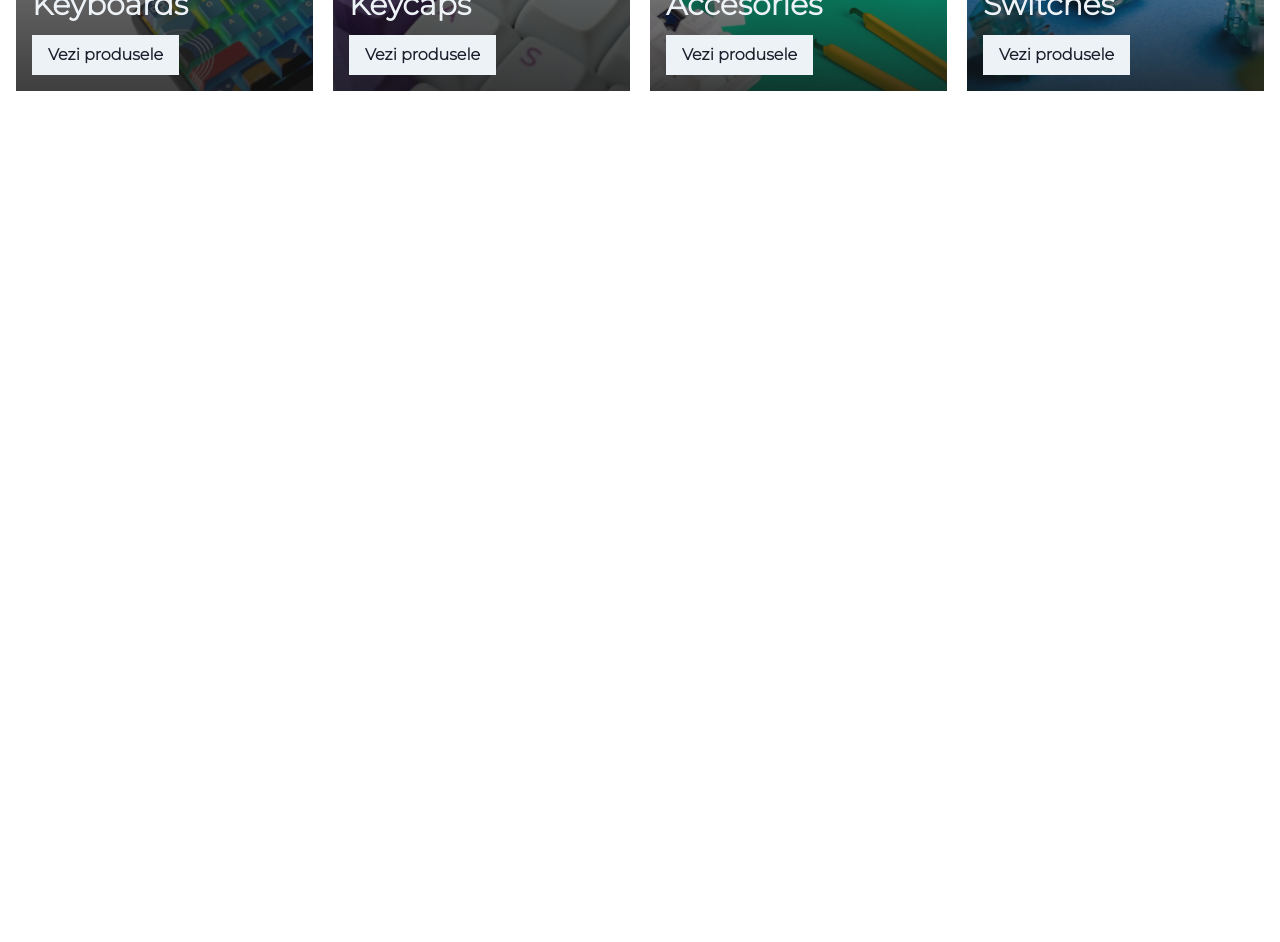
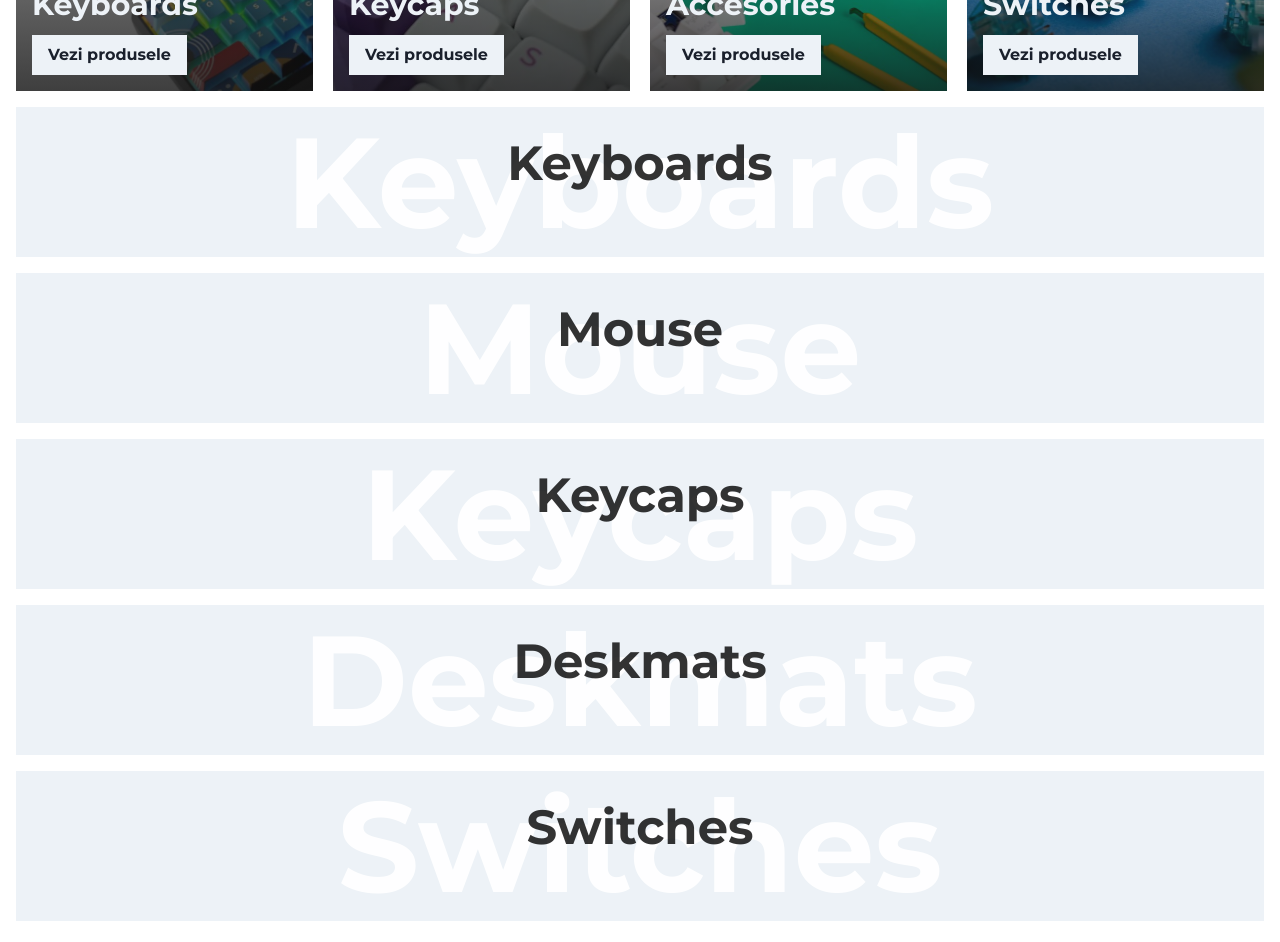
Before and after one commit to BabaianuSavelie/mechanic-keyboards-e-commerce-website, a React (Vite) app: page / in a window 1280 px wide. Shown: the part 1200-2142 px from the top of the page. Before the commit the page ends 1307 px from the top, so only its background shows below. Built offline with nearby package versions, Linux system fonts and the light colour scheme.

Commit message:
Add collection title component

```diff
--- a/src/components/CollectionTitle.tsx
+++ b/src/components/CollectionTitle.tsx
@@ -1,11 +1,36 @@
+import { Center, Text } from "@chakra-ui/react";
+import { CollectionTitleProps } from "../shared/types";
 
+const CollectionTitle = ({ title }: CollectionTitleProps) => {
+  return (
+    <Center
+      position="relative"
+      mt="1rem"
+      minH={{ base: 130, md: 150 }}
+      bgColor="gray.100"
+    >
+      <Text
+        as="h1"
+        fontSize={{ base: 32, md: 48 }}
+        fontWeight="700"
+        position="absolute"
+        top={5}
+        color="blackAlpha.800"
+        zIndex={2}
+      >
+        {title}
+      </Text>
+      <Text
+        as="h1"
+        fontSize={{ base: 64, md: 128 }}
+        fontWeight="700"
+        position="absolute"
+        color="whiteAlpha.900"
+      >
+        {title}
+      </Text>
+    </Center>
+  );
+};
 
-const CollectionTitle = () => {
-  return (
-    <div>
-
-    </div>
-  )
-}
-
-export default CollectionTitle
+export default CollectionTitle;
--- a/src/components/CollectionsGrid.tsx
+++ b/src/components/CollectionsGrid.tsx
@@ -11,7 +11,7 @@ import CollectionItem from "./CollectionItem";
 const CollectionsGrid = () => {
   return (
     <Grid
-      templateColumns={{ base: "1fr", sm: "repeat(8,1fr)" }}
+      templateColumns={{ base: "1fr", md: "repeat(8,1fr)" }}
       templateRows={{ base: "10rem 10rem", sm: "15rem 15rem" }}
       gap={5}
       my="1rem"
--- a/src/pages/Home.tsx
+++ b/src/pages/Home.tsx
@@ -1,5 +1,6 @@
 import { Container } from "@chakra-ui/react";
 import CollectionsGrid from "../components/CollectionsGrid";
+import CollectionTitle from "../components/CollectionTitle";
 import HeroSlider from "../components/HeroSlider";
 
 const Home = () => {
@@ -7,6 +8,11 @@ const Home = () => {
     <Container maxW="container.2xl">
       <HeroSlider />
       <CollectionsGrid />
+      <CollectionTitle title="Keyboards" />
+      <CollectionTitle title="Mouse" />
+      <CollectionTitle title="Keycaps" />
+      <CollectionTitle title="Deskmats" />
+      <CollectionTitle title="Switches" />
     </Container>
   );
 };
--- a/src/shared/types.ts
+++ b/src/shared/types.ts
@@ -10,4 +10,8 @@ type GridItemProps = {
    rowspan: number;
 }
 
-export type {DisclosureProps, GridItemProps}
+type CollectionTitleProps = {
+  title: string;
+}
+
+export type {DisclosureProps, GridItemProps, CollectionTitleProps}
--- a/src/theme/theme.ts
+++ b/src/theme/theme.ts
@@ -1,5 +1,6 @@
 import { extendTheme } from "@chakra-ui/react";
 import "@fontsource/montserrat/300.css";
+import "@fontsource/montserrat/700.css";
 
 export const theme = extendTheme({
   fonts: {
```
